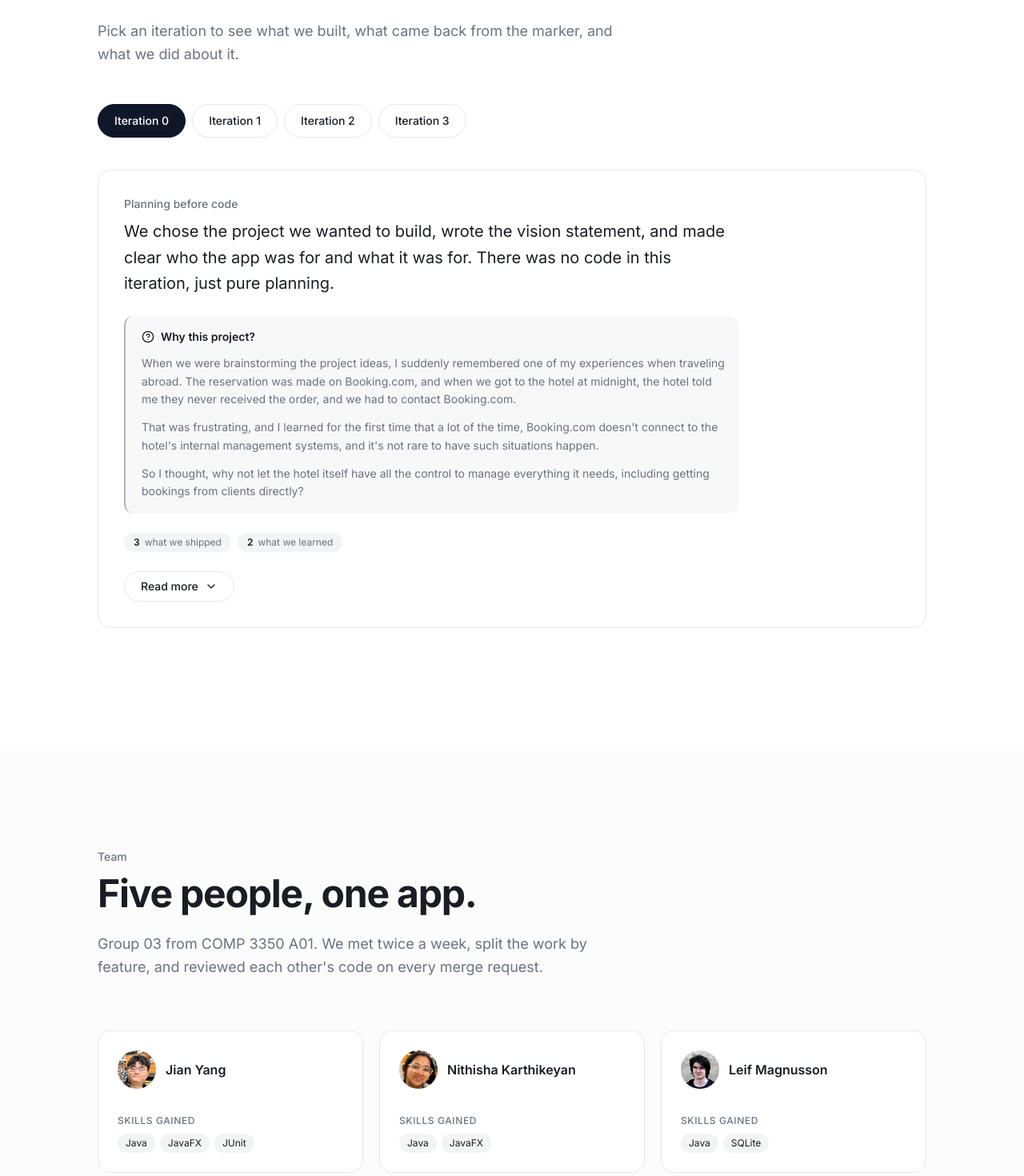
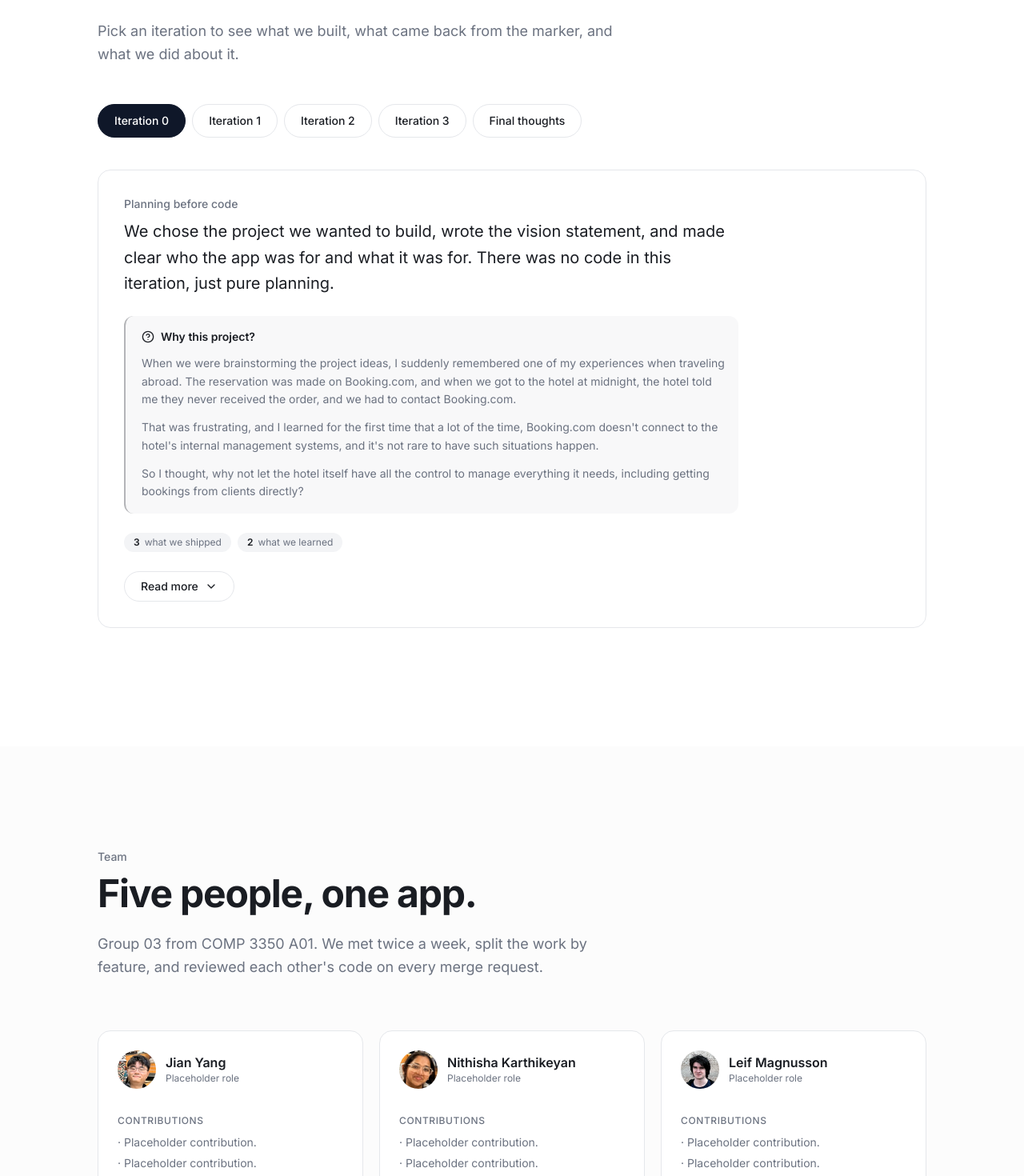
Before and after one commit to jianyang18/3350-checkinn-website, a React (Vite) app: page / in a window 1280 px wide. Shown: the part 7180-8650 px from the top of the page at 80% size. Built offline with nearby package versions, Linux system fonts and the light colour scheme.

Commit message:
add final thoughts section under reflection

```diff
--- a/src/components/Reflection.jsx
+++ b/src/components/Reflection.jsx
@@ -140,6 +140,19 @@ const iterations = [
     learned: ["Placeholder. Replace with a short bullet about what was learned."],
     evidence: ["Placeholder. Replace with a short bullet of evidence."],
     remarks: ["Placeholder paragraph. Replace with the team's reflection for this iteration."],
+  },
+  {
+    id: "final",
+    label: "Final thoughts",
+    subtitle: "Stepping back from the iterations",
+    summary:
+      "Placeholder summary. Replace this with a short closing reflection on the whole project.",
+    shipped: null,
+    feedback: null,
+    changed: null,
+    learned: null,
+    evidence: null,
+    remarks: ["Placeholder paragraph. Replace with the team's final reflection on the project."],
   },
 ];
 
--- a/src/components/Team.jsx
+++ b/src/components/Team.jsx
@@ -5,40 +5,40 @@ const team = [
 	{
 		name: 'Jian Yang',
 		initials: 'JY',
-		role: '',
-		contributions: [],
+		role: 'Placeholder role',
+		contributions: ['Placeholder contribution.', 'Placeholder contribution.'],
 		skills: ['Java', 'JavaFX', 'JUnit'],
 		photo: '/team/jian.png',
 	},
 	{
 		name: 'Nithisha Karthikeyan',
 		initials: 'NK',
-		role: '',
-		contributions: [],
+		role: 'Placeholder role',
+		contributions: ['Placeholder contribution.', 'Placeholder contribution.'],
 		skills: ['Java', 'JavaFX'],
 		photo: '/team/nithisha.png',
 	},
 	{
 		name: 'Leif Magnusson',
 		initials: 'LM',
-		role: '',
-		contributions: [],
+		role: 'Placeholder role',
+		contributions: ['Placeholder contribution.', 'Placeholder contribution.'],
 		skills: ['Java', 'SQLite'],
 		photo: '/team/leif.png',
 	},
 	{
 		name: 'Baiel Nurmatbek uulu',
 		initials: 'BN',
-		role: '',
-		contributions: [],
+		role: 'Placeholder role',
+		contributions: ['Placeholder contribution.', 'Placeholder contribution.'],
 		skills: ['Java', 'Gradle'],
 		photo: '/team/baiel.png',
 	},
 	{
 		name: 'Dylan Zarn',
 		initials: 'DZ',
-		role: '',
-		contributions: [],
+		role: 'Placeholder role',
+		contributions: ['Placeholder contribution.', 'Placeholder contribution.'],
 		skills: ['Java', 'Mockito'],
 		photo: '/team/dylan.png',
 	},
```
